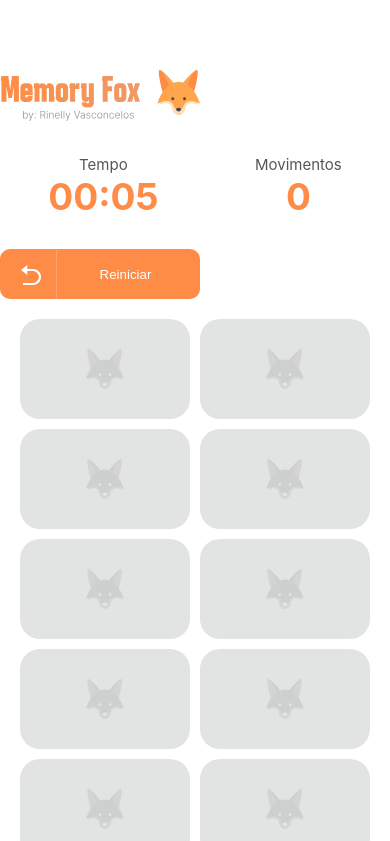
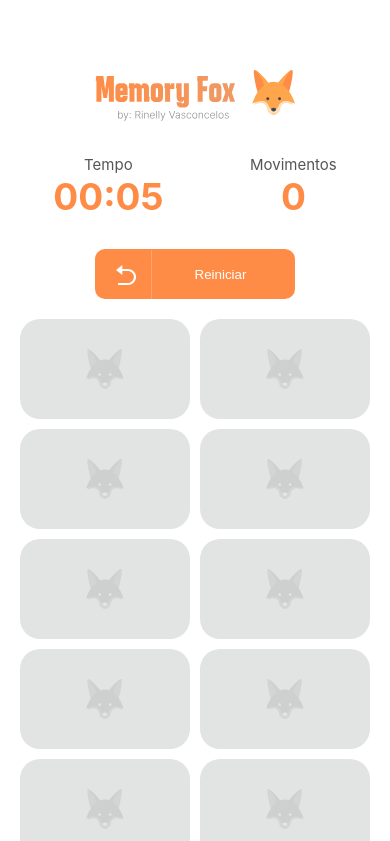
Before and after one commit to Rinelly/jogo-da-memoria-react, a React (Create React App) app: page / in a window 390 px wide. Shown: the top 841 px of the page. Built offline with nearby package versions, Linux system fonts and the light colour scheme.

Commit message:
Ajustes no style para versão mobile

```diff
--- a/src/App.styles.ts
+++ b/src/App.styles.ts
@@ -11,25 +11,3 @@ export const Container = styled.div`
       flex-direction: column;
     }
 `;
-
-export const GridArea = styled.div`
-    flex: 1;
-    display: flex;
-    justify-content: flex-end;
-
-    @media (max-width: 750px) {
-      justify-content: center;
-      margin: 0 20px;
-    }
-`;
-
-export const Grid = styled.div`
-    width: 430px;
-    display: grid;
-    grid-template-columns: repeat(4, 1fr);
-    gap: 10px;
-
-    @media (max-width: 750px) {
-      grid-template-columns: repeat(2, 1fr);
-    }
-`;
--- a/src/components/GameGrid/index.tsx
+++ b/src/components/GameGrid/index.tsx
@@ -1,6 +1,6 @@
 import { GridItemType } from '../../types/GridItemType';
 import { GridItem } from '../GridItem';
-import * as C from '../../App.styles';
+import * as C from './styles';
 
 type Props = {
   gridItems: GridItemType[];
--- /dev/null
+++ b/src/components/GameGrid/styles.ts
@@ -0,0 +1,23 @@
+import styled from 'styled-components';
+
+export const GridArea = styled.div`
+    flex: 1;
+    display: flex;
+    justify-content: flex-end;
+
+    @media (max-width: 750px) {
+      justify-content: center;
+      margin: 0 20px;
+    }
+`;
+
+export const Grid = styled.div`
+    width: 430px;
+    display: grid;
+    grid-template-columns: repeat(4, 1fr);
+    gap: 10px;
+
+    @media (max-width: 750px) {
+      grid-template-columns: repeat(2, 1fr);
+    }
+`;
--- a/src/components/Header/styles.ts
+++ b/src/components/Header/styles.ts
@@ -5,8 +5,8 @@ import styled from 'styled-components';
 export const Wrapper = styled.div`
   display: flex;
   align-items: center;
-  justify-content: space-between;
-  margin: 20px 0;
+  justify-content: center;
+  margin: 20px 10px;
   flex-wrap: wrap;
 `;
 
```
